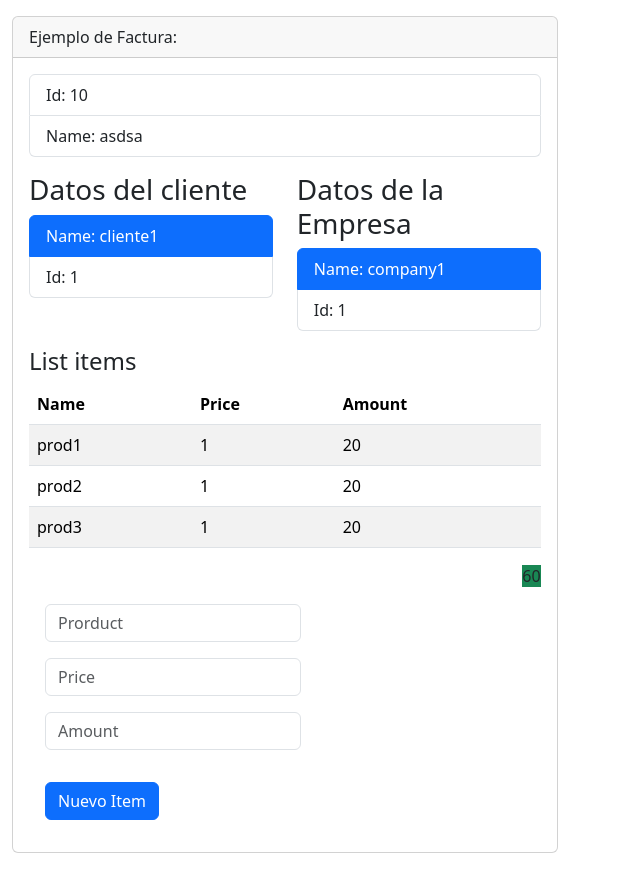
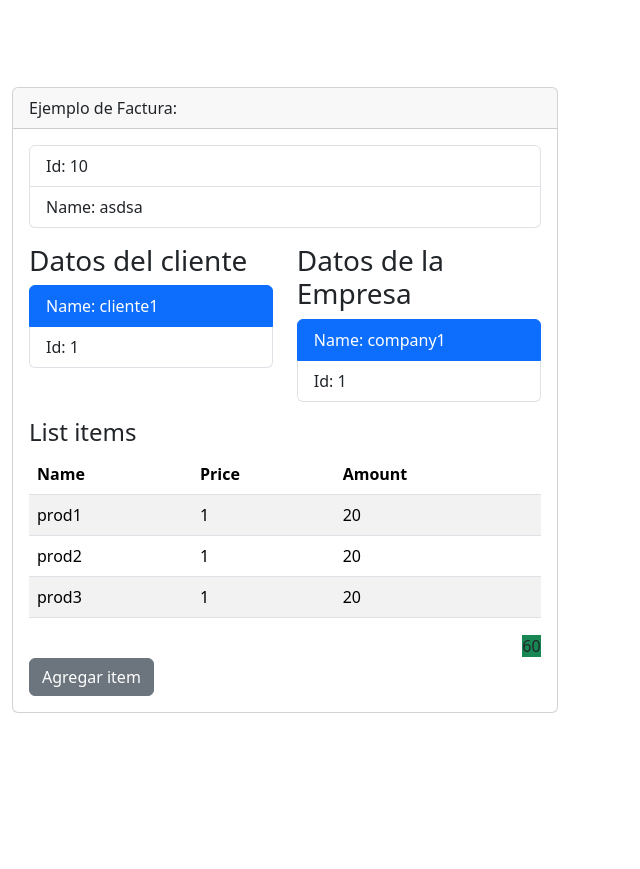
Before and after one commit to thonycc10/facture-reactvite, a React (Vite) app: page / in a window 1280 px wide. Shown: the whole page, without its empty margins (0-640 px from the left). After the commit the page ends 800 px from the top, so only its background shows below. Built offline with nearby package versions, Linux system fonts and the light colour scheme.

Commit message:
añadiendo validacion de mostrar o ocultar form

```diff
--- a/src/InvoiceApp.jsx
+++ b/src/InvoiceApp.jsx
@@ -22,6 +22,7 @@ const invoiceInitial = {
 }
 
 export const InvoiceApp = () => {
+    const [activeForm, setActiveForm] = useState(false);
     const [total, setTotal] = useState(0);
 
     const [counter, setCounter] = useState(4);
@@ -59,7 +60,11 @@ export const InvoiceApp = () => {
         }])
 
         setCounter(counter + 1);
+
+        onActiveForm();
     };
+
+    const onActiveForm = () => setActiveForm(!activeForm);
 
     return (<>
             <div className="container">
@@ -79,7 +84,10 @@ export const InvoiceApp = () => {
                         </div>
                         <ListItemView item={items}/>
                         <TotalView total={total}/>
-                        <FormItemsView handler={handlerAddItems} />
+                        <button onClick={onActiveForm} className={"btn btn-secondary"}>{!activeForm ? 'Agregar item' : 'Cerrar Form'}</button>
+                        {
+                            !activeForm || <FormItemsView handler={handlerAddItems} />
+                        }
                     </div>
                 </div>
             </div>
```
